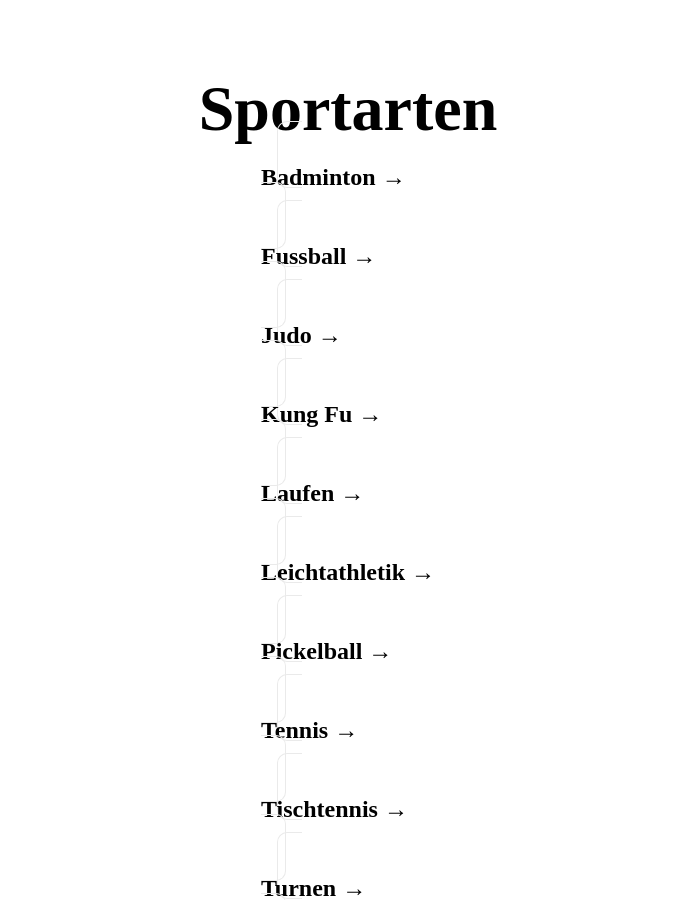
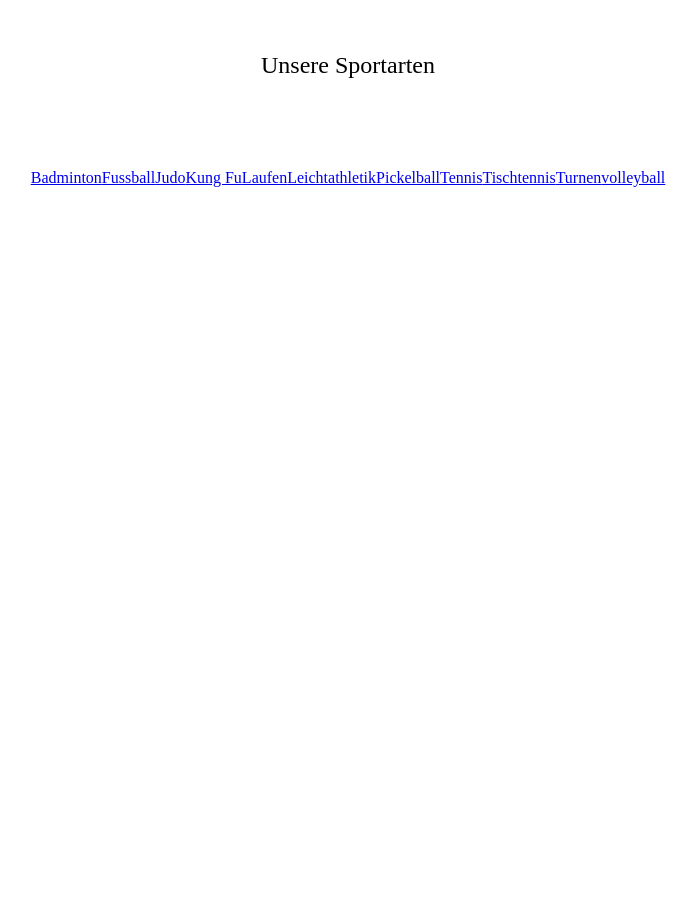
Before and after one commit to chewable-jpg/sva-website, a Next.js app: page /sport in a window 1280 px wide. Shown: the top 900 px of the page, without its empty margins (292-987 px from the left). After the commit the page ends 800 px from the top, so only its background shows below. Built offline with nearby package versions, Linux system fonts and the light colour scheme.

Commit message:
back to the basics

```diff
--- a/src/pages/sport.jsx
+++ b/src/pages/sport.jsx
@@ -1,132 +1,108 @@
-import Head from 'next/head'
-import Image from 'next/image'
-import Link from 'next/link'
-import styles from '../styles/home.module.css'
-import { Container, Col, Row, Form } from "react-bootstrap";
-
+import { Box, Button, Heading, Text, useColorModeValue } from "@chakra-ui/react"
 import { NextSeo } from "next-seo"
+import NextLink from "next/link"
 
 import { seo, data } from "config"
 
+const Home = () => {
+  const color = useColorModeValue("telegram.500", "telegram.400")
 
+  const isOdd = (num) => num % 2
 
+  const title = `Sportarten | ${seo.title}`
+  const description = seo.description
 
-export default function Home() {
   return (
+    <>
+      <NextSeo
+        title={title}
+        description={description}
+        canonical={seo.canonical}
+        openGraph={{
+          title,
+          description,
+          images: [
+            {
+              url: `${seo.canonical}bighead.svg`,
+              width: "350px",
+              height: "350px",
+              alt: "yeah",
+            },
+          ],
+        }}
+      />
 
+      <Box
+        as="section"
+        d="flex"
+        alignItems="center"
+        flexDir="column"
+        textAlign="center"
+        py="4"
+      >
+        <Box>
+          <Heading as="h1" fontSize="5xl" fontWeight="500" py="20">
+            Unsere Sportarten
+          </Heading>
+        </Box>
+      </Box>
 
-    <div className={styles.container}>
-      <Head>
-        <title>Sportarten | SVA</title>
-        <meta name="description" content="Generated by create next app" />
-        <link rel="icon" href="/favicon.ico" />
-      </Head>
+      <Box
+        as="section"
+        d="flex"
+        alignItems="center"
+        flexDir="column"
+        textAlign={{ base: "center", lg: "left" }}
+        py="30"
+      >
+        <Text>
+        <NextLink href="/sports/badminton">
+              <a>Badminton</a>
+            </NextLink>
 
-      <main className={styles.main}>
-        <h1 className={styles.title}>
-            Sportarten
-        </h1>
+        <NextLink href="/sports/fussball">
+              <a>Fussball</a>
+            </NextLink>
 
+            <NextLink href="/sports/judo">
+              <a>Judo</a>
+            </NextLink>
 
-        <div className={styles.grid}>
+            <NextLink href="/sports/kung-fu">
+              <a>Kung Fu</a>
+            </NextLink>
 
+            <NextLink href="/sports/laufen">
+              <a>Laufen</a>
+            </NextLink>
 
+            <NextLink href="/sports/leichtathletik">
+              <a>Leichtathletik</a>
+            </NextLink>
 
+            <NextLink href="/sports/pickelball">
+              <a>Pickelball</a>
+            </NextLink>
 
-        </div>
+            <NextLink href="/sports/tennis">
+              <a>Tennis</a>
+            </NextLink>
 
-        <Container>
-  <Row>
-    <Col><Link href="/sports/badminton">
-          <a className={styles.card}>
-            <h2>Badminton &rarr;</h2>
-          </a>
-        </Link></Col>
+            <NextLink href="/sports/tischtennis">
+              <a>Tischtennis</a>
+            </NextLink>
 
-    <Col>        <Link href="/sports/fussball">
-          <a className={styles.card}>
-            <h2>Fussball &rarr;</h2>
-          </a>
-        </Link></Col>
+            <NextLink href="/sports/turnen">
+              <a>Turnen</a>
+            </NextLink>
 
-    <Col>        <Link href="/sports/judo">
-          <a className={styles.card}>
-            <h2>Judo &rarr;</h2>
-          </a>
-        </Link></Col>
-        <Col>
-        <Link href="/sports/kung-fu">
-          <a className={styles.card}>
-            <h2>Kung Fu &rarr;</h2>
-          </a>
-        </Link>
-        </Col>
-  </Row>
-
-  <Row>
-    <Col>
-    <Link href="/sports/laufen">
-          <a className={styles.card}>
-            <h2>Laufen &rarr;</h2>
-          </a>
-        </Link>
-    </Col>
-
-    <Col>
-    <Link href="/sports/leichtathletik">
-          <a className={styles.card}>
-            <h2>Leichtathletik &rarr;</h2>
-          </a>
-        </Link>
-    </Col>
-
-    <Col>
-    <Link href="/sports/pickelball">
-          <a className={styles.card}>
-            <h2>Pickelball &rarr;</h2>
-          </a>
-        </Link>
-    </Col>
-
-    <Col>
-    <Link href="/sports/tennis">
-          <a className={styles.card}>
-            <h2>Tennis &rarr;</h2>
-          </a>
-        </Link>
-    </Col>
-  </Row>
-
-  <Row>
-
-<Col>
-<Link href="/sports/tischtennis">
-          <a className={styles.card}>
-            <h2>Tischtennis &rarr;</h2>
-          </a>
-        </Link>
-</Col>
-
-<Col>
-<Link href="/sports/turnen">
-          <a className={styles.card}>
-            <h2>Turnen &rarr;</h2>
-          </a>
-        </Link>
-</Col>
-
-<Col>
-<Link href="/sports/volleyball">
-          <a className={styles.card}>
-            <h2>Volleyball &rarr;</h2>
-          </a>
-        </Link>
-</Col>
-
-  </Row>
-
-</Container>
-      </main>
-    </div>
+            <NextLink href="/sports/volleyball">
+              <a>volleyball</a>
+            </NextLink>
+        </Text>
+      </Box>
+    </>
   )
 }
+
+export default Home
```
Also changed, not shown: src/pages/sport-old.jsx (deleted, +0 -108 lines).
